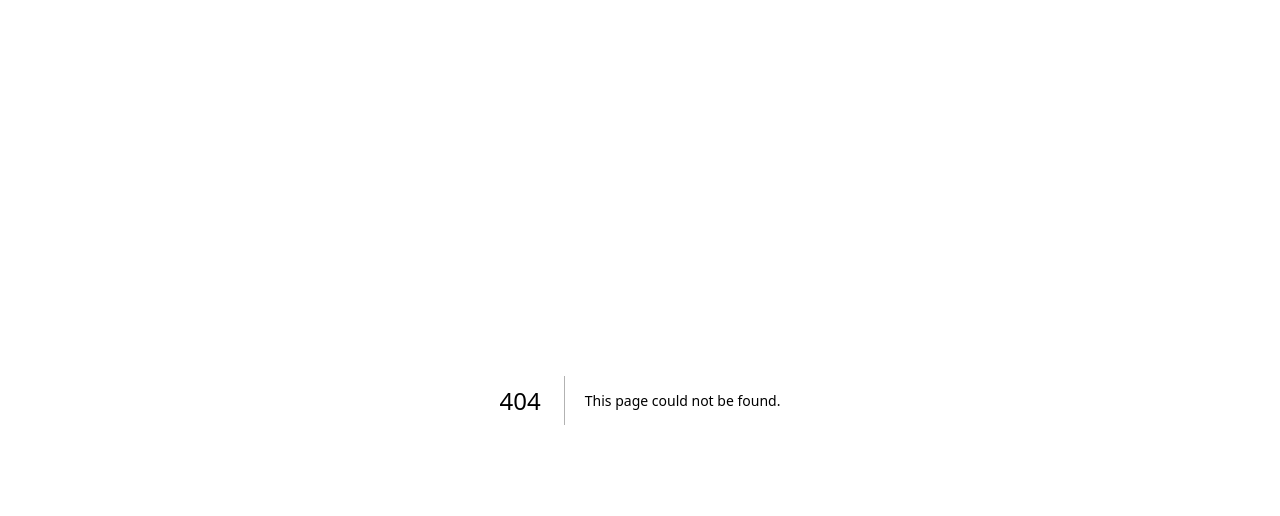
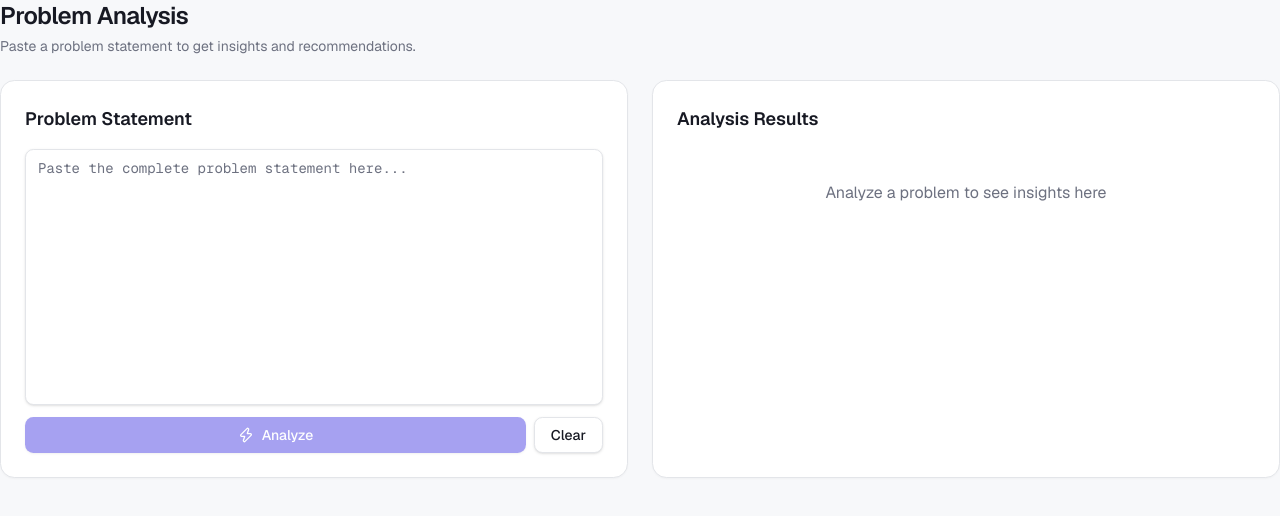
Before and after one commit to VaidikKindaCodes/AlgoLens, a Next.js app in the folder frontend/: page /analyse in a window 1280 px wide. Before the commit this address had no page. Shown: the top 516 px of the page. Built offline with nearby package versions, Linux system fonts and the light colour scheme; no server answers.

Commit message:
/analyse route frontend

```diff
--- /dev/null
+++ b/frontend/app/analyse/page.tsx
@@ -0,0 +1,153 @@
+"use client";
+
+import { useState, useCallback } from "react";
+import { useMutation } from "@tanstack/react-query";
+import { toast } from "sonner";
+import { PageHeader } from "@/components/shared/page-header";
+import { Card } from "@/components/ui/card";
+import { Textarea } from "@/components/ui/textarea";
+import { Button } from "@/components/ui/button";
+import { Badge } from "@/components/ui/badge";
+import { Skeleton } from "@/components/ui/skeleton";
+import { useRouter } from "next/navigation";
+import { problemService } from "@/services/problem.service";
+import { useWorkspaceStore } from "@/store/workspace-store";
+import { Zap } from "lucide-react";
+import type { AiResponse } from "@/types/ai";
+import type { Problem } from "@/types/workspace";
+
+export default function AnalysePage() {
+  const router = useRouter();
+  const { setProblem, setLanguage } = useWorkspaceStore();
+
+  const [problemText, setProblemText] = useState("");
+  const [analysis, setAnalysis] = useState<AiResponse | null>(null);
+
+  const analyzeMutation = useMutation({
+    mutationFn: async (problem: Problem) => {
+      return problemService.analyze({ problem });
+    },
+    onSuccess: (data) => {
+      setAnalysis(data);
+      toast.success("Problem analyzed successfully!");
+    },
+    onError: () => {
+      toast.error("Failed to analyze problem. Please try again.");
+    },
+  });
+
+  const handleAnalyze = useCallback(() => {
+    if (!problemText.trim()) {
+      toast.error("Please paste a problem statement");
+      return;
+    }
+
+    const problem: Problem = {
+      title: "Problem",
+      statement: problemText,
+      constraints: [],
+      examples: [],
+    };
+
+    analyzeMutation.mutate(problem);
+  }, [problemText, analyzeMutation]);
+
+  const handleOpenInWorkspace = useCallback(() => {
+    if (!problemText.trim() || !analysis) {
+      toast.error("Please analyze a problem first");
+      return;
+    }
+
+    const problem: Problem = {
+      title: "Problem",
+      statement: problemText,
+      constraints: [],
+      examples: [],
+    };
+
+    setProblem(problem);
+    setLanguage("cpp");
+    router.push("/workspace");
+  }, [problemText, analysis, setProblem, setLanguage, router]);
+
+  return (
+    <div className="space-y-6">
+      <PageHeader
+        title="Problem Analysis"
+        description="Paste a problem statement to get insights and recommendations."
+      />
+
+      <div className="grid gap-6 lg:grid-cols-2">
+        <Card className="p-6">
+          <h2 className="text-lg font-semibold mb-4">Problem Statement</h2>
+          <div className="space-y-3">
+            <Textarea
+              value={problemText}
+              onChange={(e) => setProblemText(e.target.value)}
+              placeholder="Paste the complete problem statement here..."
+              className="min-h-64 resize-none font-mono text-sm"
+            />
+            <div className="flex flex-col gap-2 sm:flex-row">
+              <Button
+                onClick={handleAnalyze}
+                disabled={analyzeMutation.isPending || !problemText.trim()}
+                className="gap-2 sm:flex-1"
+              >
+                <Zap className="w-4 h-4" />
+                {analyzeMutation.isPending ? "Analyzing..." : "Analyze"}
+              </Button>
+              <Button
+                variant="outline"
+                onClick={() => setProblemText("")}
+                disabled={analyzeMutation.isPending}
+                className="sm:w-auto"
+              >
+                Clear
+              </Button>
+            </div>
+          </div>
+        </Card>
+
+        <Card className="p-6">
+          <h2 className="text-lg font-semibold mb-4">Analysis Results</h2>
+          <div className="space-y-3">
+            {analyzeMutation.isPending ? (
+              <div className="space-y-2">
+                <Skeleton className="h-4 w-full" />
+                <Skeleton className="h-4 w-5/6" />
+                <Skeleton className="h-4 w-4/6" />
+                <Skeleton className="h-32 w-full" />
+              </div>
+            ) : analysis ? (
+              <div className="space-y-3">
+                <div className="flex items-center gap-2 mb-2">
+                  <Badge>Analysis</Badge>
+                  {analysis.model && (
+                    <Badge variant="secondary" className="text-xs">
+                      {analysis.model}
+                    </Badge>
+                  )}
+                </div>
+                <div className="max-h-64 overflow-y-auto rounded-lg bg-muted p-4">
+                  <p className="text-sm whitespace-pre-wrap text-foreground">
+                    {analysis.content}
+                  </p>
+                </div>
+                <Button
+                  onClick={handleOpenInWorkspace}
+                  className="w-full"
+                >
+                  Start Coding in Workspace
+                </Button>
+              </div>
+            ) : (
+              <div className="text-center py-8 text-muted-foreground">
+                <p>Analyze a problem to see insights here</p>
+              </div>
+            )}
+          </div>
+        </Card>
+      </div>
+    </div>
+  );
+}
```
